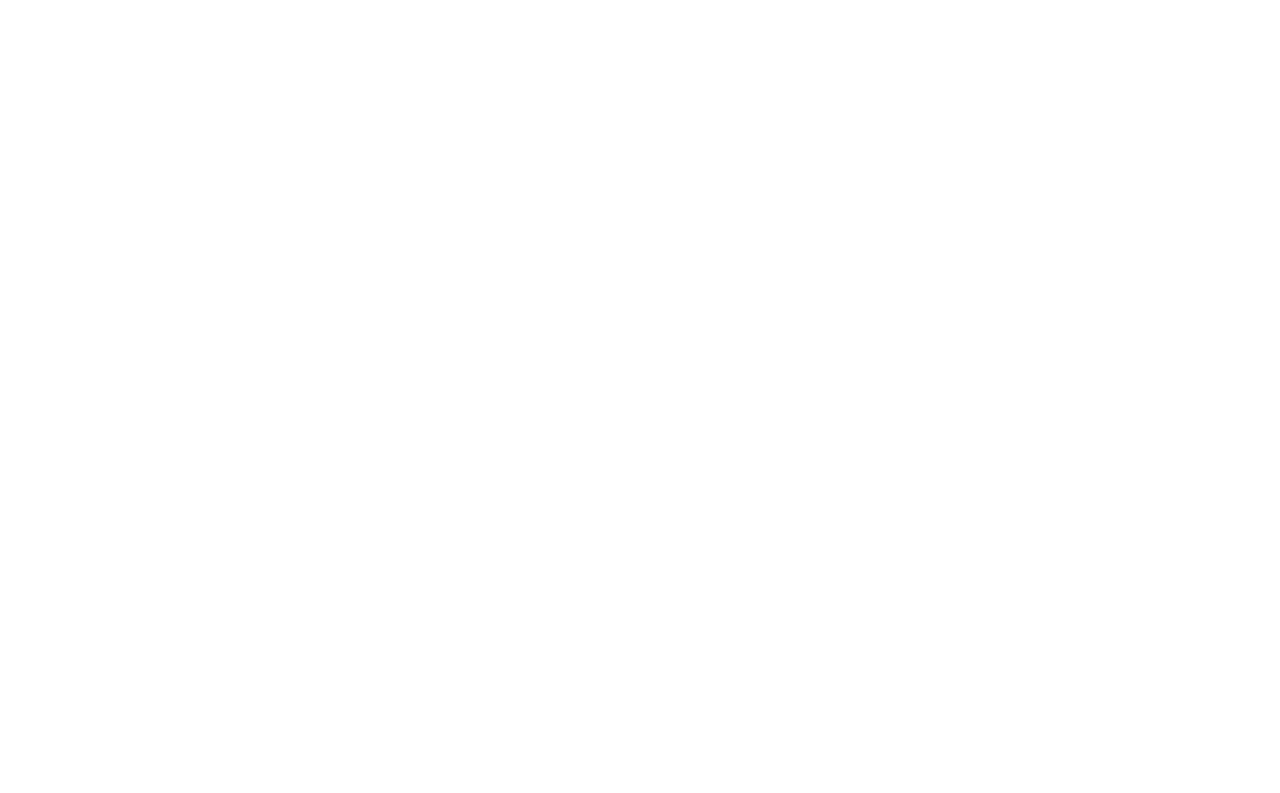
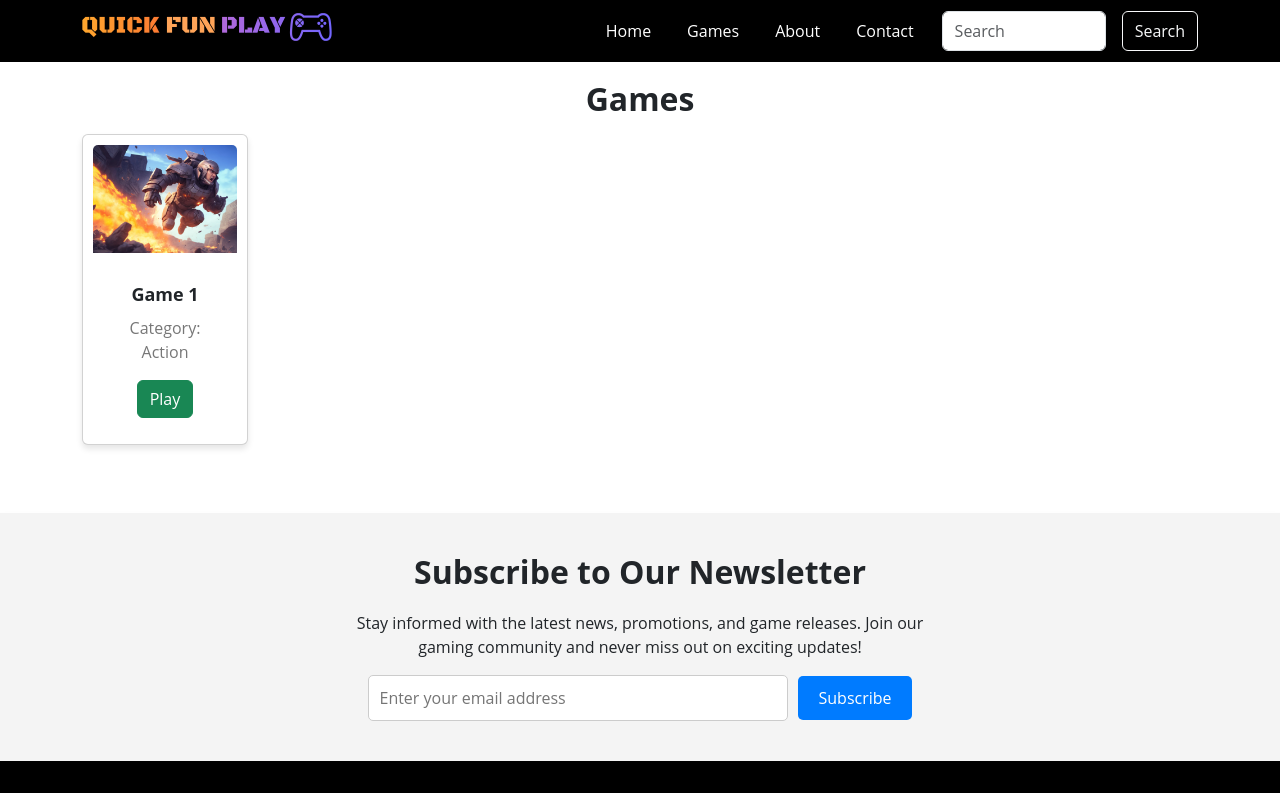
Before and after one commit to sharfrasaqsan/Quickfunplay, a React (Create React App) app: page /games in a window 1280 px wide. Before the commit this address had no page. Shown: the top 793 px of the page. Built offline with nearby package versions, Linux system fonts and the light colour scheme.

Commit message:
pages added

```diff
--- a/src/App.js
+++ b/src/App.js
@@ -2,7 +2,10 @@
 import React from "react";
 import { BrowserRouter as Router, Route, Routes, Link } from "react-router-dom";
 import HomePage from "./Pages/Homepage";
-import AboutUsPage from "./Pages/AboutUsPage"; // New About Us page
+import AboutUsPage from "./Pages/AboutUsPage";
+import GamesPage from "./Pages/GamesPage";
+import SearchResult from "./Pages/SearchResult";
+import "./App.css";
 
 function App() {
   return (
@@ -10,7 +13,9 @@ function App() {
       <div className="App">
         <Routes>
           <Route path="/" element={<HomePage />} />
+          <Route path="/games" element={<GamesPage />} />
           <Route path="/about" element={<AboutUsPage />} />
+          <Route path="/search/:query" element={<SearchResult />} />
           {/* Add more routes for other pages */}
         </Routes>
       </div>
--- a/src/Pages/AboutUsPage.js
+++ b/src/Pages/AboutUsPage.js
@@ -153,7 +153,7 @@ function AboutUsPage() {
             <div className="row">
               {/* Team Member Card 1 */}
               <div className="col-md-4 mb-4 d-flex">
-                <div className="card">
+                <div className="card text-center">
                   <img
                     src={Member1}
                     className="card-img-top"
@@ -175,7 +175,7 @@ function AboutUsPage() {
 
               {/* Team Member Card 2 */}
               <div className="col-md-4 mb-4 d-flex">
-                <div className="card">
+                <div className="card text-center">
                   <img
                     src={Member2}
                     className="card-img-top"
@@ -196,7 +196,7 @@ function AboutUsPage() {
 
               {/* Team Member Card 3 */}
               <div className="col-md-4 mb-4 d-flex">
-                <div className="card">
+                <div className="card text-center">
                   <img
                     src={Member3}
                     className="card-img-top"
--- /dev/null
+++ b/src/Pages/GamesPage.js
@@ -0,0 +1,55 @@
+import React from "react";
+import Card from "react-bootstrap/Card";
+import Container from "react-bootstrap/Container";
+import Row from "react-bootstrap/Row";
+import Col from "react-bootstrap/Col";
+import Button from "react-bootstrap/Button";
+import "./styles/GamesPage.css";
+import ActionImage from "../components/images/action.jpg";
+import Header from "../components/header";
+import NewsletterSignup from "../components/NewsletterSignup";
+import Footer from "../components/Footer";
+
+function Games() {
+  const games = [
+    {
+      id: 1,
+      title: "Game 1",
+      Category: "Category: Action",
+      imageSrc: ActionImage,
+    },
+  ];
+
+  return (
+    <div className="gamepagetop">
+      <Header />
+
+      <Container className="game-list mt-5 mb-5">
+        <h2 className="mb-3">
+          <strong>Games</strong>
+        </h2>
+        <Row>
+          {games.map((game, index) => (
+            <Col key={index} lg={2} md={4} sm={6} xs={6}>
+              <Card className="game-card">
+                <Card.Img variant="top" src={game.imageSrc} alt={game.title} />
+                <Card.Body>
+                  <Card.Title>{game.title}</Card.Title>
+                  <Card.Text>{game.Category}</Card.Text>
+                  <Button variant="success" href={`/game/${game.id}`}>
+                    Play
+                  </Button>
+                </Card.Body>
+              </Card>
+            </Col>
+          ))}
+        </Row>
+      </Container>
+
+      <NewsletterSignup />
+      <Footer />
+    </div>
+  );
+}
+
+export default Games;
--- /dev/null
+++ b/src/Pages/SearchResult.js
@@ -0,0 +1,81 @@
+import React from "react";
+import { useParams } from "react-router-dom";
+import Card from "react-bootstrap/Card";
+import Container from "react-bootstrap/Container";
+import Row from "react-bootstrap/Row";
+import Col from "react-bootstrap/Col";
+import Button from "react-bootstrap/Button";
+import Header from "../components/header";
+
+function SearchResult() {
+  const { query } = useParams();
+
+  // Replace this with your actual data
+  const games = [
+    {
+      id: 1,
+      title: "Game 1",
+      Category: "Action",
+      imageSrc: "image_url_for_game_1", // Replace with the actual image URL
+    },
+    {
+      id: 2,
+      title: "Game 2",
+      Category: "Adventure",
+      imageSrc: "image_url_for_game_2", // Replace with the actual image URL
+    },
+    // Add more games as needed
+  ];
+
+  // Filter games based on the search query for title or category
+  const filteredResults = games.filter(
+    (result) =>
+      result.title.toLowerCase().includes(query.toLowerCase()) ||
+      result.Category.toLowerCase().includes(query.toLowerCase())
+  );
+
+  return (
+    <div>
+      <Header />
+      <div style={{ marginTop: "5rem" }}>
+        <Container>
+          <h2 className="mb-4">
+            Search Results for <strong>"{query}"</strong>
+          </h2>
+          {filteredResults.length === 0 ? (
+            <p>No results found for "{query}".</p>
+          ) : (
+            <Row>
+              {filteredResults.map((result) => (
+                <Col key={result.id} md={3} className="mb-4">
+                  <Card
+                    style={{
+                      boxShadow: "0px 4px 6px rgba(0, 0, 0, 0.1)",
+                      transition:
+                        "transform 0.2s ease-in-out, box-shadow 0.2s ease-in-out",
+                    }}
+                  >
+                    <Card.Img
+                      variant="top"
+                      src={result.imageSrc} // Use the actual image URL
+                      alt={result.title}
+                    />
+                    <Card.Body>
+                      <Card.Title>{result.title}</Card.Title>
+                      <Card.Text>{result.Category}</Card.Text>
+                      <Button variant="success" href={`/play/${result.id}`}>
+                        Play
+                      </Button>
+                    </Card.Body>
+                  </Card>
+                </Col>
+              ))}
+            </Row>
+          )}
+        </Container>
+      </div>
+    </div>
+  );
+}
+
+export default SearchResult;
--- a/src/Pages/styles/AboutUsPage.css
+++ b/src/Pages/styles/AboutUsPage.css
@@ -41,7 +41,6 @@
   border: 1px solid #e0e0e0;
   border-radius: 10px;
   padding: 20px;
-  text-align: center;
   transition: transform 0.2s ease-in-out, box-shadow 0.2s ease-in-out;
   height: 100%;
 }
--- /dev/null
+++ b/src/Pages/styles/GamesPage.css
@@ -0,0 +1,78 @@
+/* GameList.css */
+
+.gamepagetop {
+  margin-top: 5rem;
+}
+/* Style the container */
+.game-list {
+  text-align: center;
+}
+
+/* Style the game card */
+.game-card {
+  border: 1px solid #ccc;
+  border-radius: 8px;
+  box-shadow: 0px 4px 6px rgba(0, 0, 0, 0.1);
+  padding: 10px;
+  margin-bottom: 20px;
+}
+
+/* Style the game title */
+.game-card .card-title {
+  font-size: 18px;
+  margin-bottom: 10px;
+  font-weight: bold;
+}
+
+/* Style the "Play Now" and "Read More" buttons */
+.game-card .btn-primary,
+.game-card .btn-dark {
+  margin-top: 10px;
+}
+
+.game-card .btn-dark {
+  color: #fff;
+  text-decoration: none;
+  margin-top: 10px;
+}
+
+.game-card .btn-dark:hover {
+  color: #fff;
+  text-decoration: none;
+  background-color: #343a40;
+}
+
+@media (max-width: 768px) {
+  .game-list h2 {
+    font-size: 24px !important;
+  }
+  .game-card {
+    margin-bottom: 10px;
+  }
+
+  .game-card .card-title {
+    font-size: 16px;
+  }
+
+  .game-card .card-text {
+    font-size: 14px;
+  }
+
+  .game-card .btn-success,
+  .game-card .btn-dark {
+    font-size: 14px;
+  }
+}
+
+/* Style pagination */
+.pagination {
+  display: flex;
+  justify-content: center;
+  align-items: center;
+  margin-top: 20px;
+}
+
+.page-number {
+  margin: 0 10px;
+  font-weight: bold;
+}
--- a/src/components/header.js
+++ b/src/components/header.js
@@ -3,17 +3,18 @@ import Navbar from "react-bootstrap/Navbar";
 import Nav from "react-bootstrap/Nav";
 import Container from "react-bootstrap/Container";
 import Logo from "../logo.png";
+import { useNavigate } from "react-router-dom";
 import "./styles/Header.css";
 
 function Header() {
   // State to store the search query
   const [searchQuery, setSearchQuery] = useState("");
+  const navigate = useNavigate();
 
-  // Function to handle form submission
   const handleSearch = (e) => {
     e.preventDefault();
-    // Here, you can perform actions with the searchQuery, such as making an API request.
-    console.log("Searching for:", searchQuery);
+    // Redirect to the SearchResult component with the search query
+    navigate(`/search/${searchQuery}`);
   };
 
   return (
--- a/src/index.js
+++ b/src/index.js
@@ -2,6 +2,7 @@ import React from "react";
 import ReactDOM from "react-dom/client";
 import App from "./App";
 import "bootstrap/dist/css/bootstrap.css";
+
 
 const root = ReactDOM.createRoot(document.getElementById("root"));
 root.render(
```
Also changed, not shown: src/App.css (line endings or trailing spaces), src/components/PopularCategories.js (line endings or trailing spaces).
